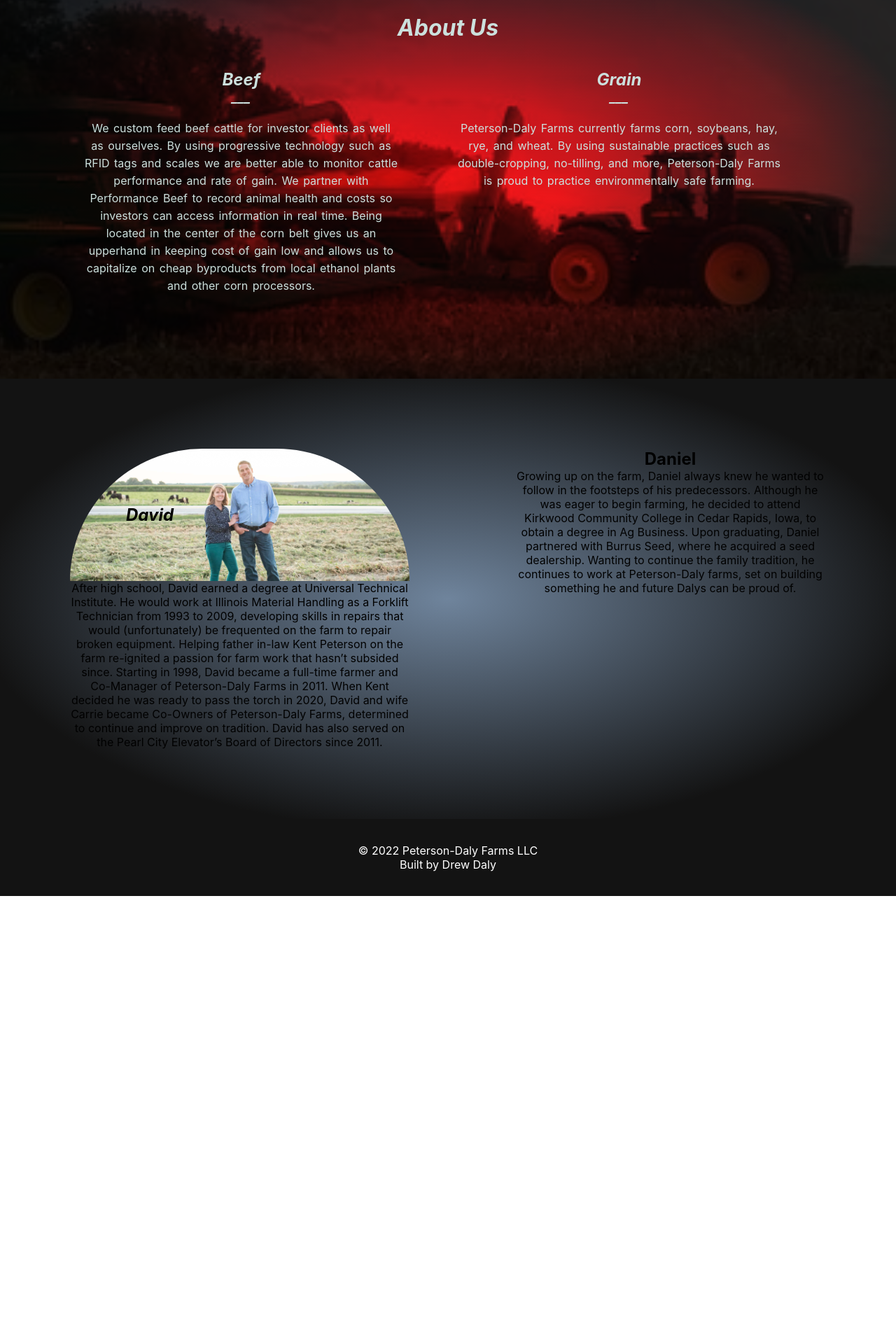
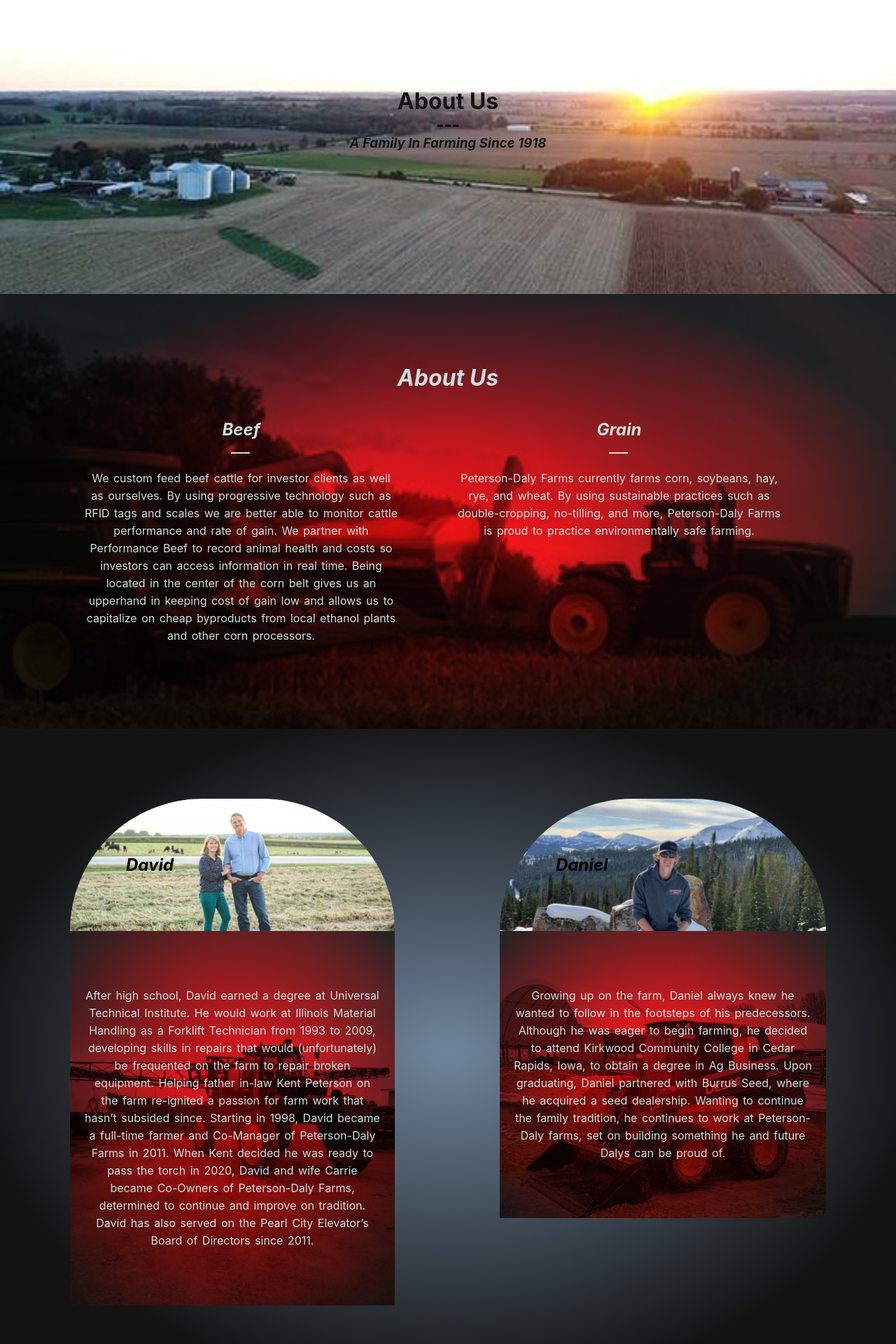
Before and after one commit to drewDaly/pd, a React (Create React App) app: page /AboutUs in a window 1280 px wide. Shown: the part 160-2080 px from the top of the page at 70% size. Before the commit the page ends 1440 px from the top, so only its background shows below. Built offline with nearby package versions, Linux system fonts and the light colour scheme; the HTML template or start-up script is replaced by a standard one.

Commit message:
About Us and Trust

```diff
--- a/src/components/Masthead.js
+++ b/src/components/Masthead.js
@@ -1,11 +1,12 @@
 import React from 'react'
 import "./Masthead.scss";
-function Masthead() {
+function Masthead({title, subtitle}) {
   return (
     <div className="masthead">
     <div className="masthead-container">
-        <h1 className='title'>Peterson-Daly Farms LLC</h1>
-        <h3 className='subtitle'>Family Run Beef and Grain Farm</h3>
+        <h1 className='title'>{title}</h1>
+        <h2 className='dash'>---</h2>
+        <h3 className='subtitle'>{subtitle}</h3>
     </div>
 </div>
   )
--- a/src/components/Masthead.scss
+++ b/src/components/Masthead.scss
@@ -17,3 +17,6 @@
 .subtitle {
     color: $black2;
 }
+.dash {
+    color:$black;
+}
--- a/src/components/pages/AboutUs/AboutUs.js
+++ b/src/components/pages/AboutUs/AboutUs.js
@@ -1,10 +1,12 @@
 import React from 'react'
-import {AboutData} from "./Data";
+import {AboutData, AboutMast} from "./Data";
 import "./AboutUs.scss";
+import Masthead from '../../Masthead';
 
 const AboutUs = () => {
   return (
     <>
+    <Masthead {...AboutMast}/>
     <div class = "about-container" id="about-section">
         <div className="header"> <h1> About Us </h1></div>
         <div className="beef">
@@ -21,17 +23,13 @@ const AboutUs = () => {
         <div className="david__head">
             <h2 className='person__header'>{AboutData.name1}</h2>
         </div>
-        <div className="david__para">
-            <p className='person__para-desc'>{AboutData.para1}</p>
-        </div>
+            <p className='david__para'>{AboutData.para1}</p>
     </div>
     <div className="person">
         <div className="daniel__head">
             <h2 className='person__header'>{AboutData.name2}</h2>
         </div>
-        <div className="daniel__para">
-            <p className='person__para-desc'>{AboutData.para2}</p>
-        </div>
+            <p className='daniel__para'>{AboutData.para2}</p>
     </div>
     </div>
     </>
--- a/src/components/pages/AboutUs/AboutUs.scss
+++ b/src/components/pages/AboutUs/AboutUs.scss
@@ -55,3 +55,73 @@
     text-indent: 80px;
     font-style: oblique;
 }
+.daniel__head {
+    padding-top: 80px;
+    padding-bottom:80px;
+    background-image: url("./../../../images/danny\ mountain.jpg");
+    background-size:cover;
+    background-position-y: -60px;
+    color: $black;
+    border-top-left-radius: 400px;
+    border-top-right-radius: 400px;
+    text-align: left;
+    text-indent: 80px;
+    font-style: oblique;
+}
+.david__para {
+        background-image: url("./../../../images/sprayer.png"), radial-gradient(ellipse at center, #aa0c10, $black2);
+        padding-top: 80px;
+        padding-bottom: 80px;
+        background-blend-mode:overlay;
+        background-position:center;
+        background-size:cover;
+        color: $light;
+        height:auto;
+}
+.daniel__para {
+    background-image: url("./../../../images/skidloader.png"), radial-gradient(ellipse at center, #aa0c10, $black2);
+    padding-top: 80px;
+    padding-bottom: 80px;
+    background-blend-mode: overlay;
+    background-position:center;
+    background-size:cover;
+    color: $light;
+}
+p {
+    padding:20px;
+    word-spacing:2px;
+    line-height: 25px;
+    font-style: normal;
+}
+@media screen and (max-width:1240px) {
+    .about-container {
+        padding:10px;
+    }
+    .people-container {
+        grid-template-columns: auto;
+        column-gap: 10px;
+    }
+    .daniel__para {
+        order: 5;
+        padding-top:20px;
+        padding-bottom:20px;
+    }
+    .david__para {
+        order:2;
+        padding-top:20px;
+        padding-bottom:20px;
+    }
+    .david__contact {
+        order:3;
+    }
+    .daniel__head {
+        order:4;
+        background-position: 0 50%;
+    }
+    .daniel__contact {
+        order:6;
+    }
+    .david__head {
+        background-position: 0 30%;
+    }
+}
--- a/src/components/pages/AboutUs/Data.js
+++ b/src/components/pages/AboutUs/Data.js
@@ -6,3 +6,7 @@ export const AboutData = {
     para1: "After high school, David earned a degree at Universal Technical Institute. He would work at Illinois Material Handling as a Forklift Technician from 1993 to 2009, developing skills in repairs that would (unfortunately) be frequented on the farm to repair broken equipment. Helping father in-law Kent Peterson on the farm re-ignited a passion for farm work that hasn’t subsided since. Starting in 1998, David became a full-time farmer and Co-Manager of Peterson-Daly Farms in 2011. When Kent decided he was ready to pass the torch in 2020, David and wife Carrie became Co-Owners of Peterson-Daly Farms, determined to continue and improve on tradition. David has also served on the Pearl City Elevator’s Board of Directors since 2011.",
     para2: "Growing up on the farm, Daniel always knew he wanted to follow in the footsteps of his predecessors. Although he was eager to begin farming, he decided to attend Kirkwood Community College in Cedar Rapids, Iowa, to obtain a degree in Ag Business. Upon graduating, Daniel partnered with Burrus Seed, where he acquired a seed dealership. Wanting to continue the family tradition, he continues to work at Peterson-Daly farms, set on building something he and future Dalys can be proud of."
 }
+export const AboutMast = {
+    title: "About Us",
+    subtitle: "A Family In Farming Since 1918"
+}
--- a/src/components/pages/HomePage/Data.js
+++ b/src/components/pages/HomePage/Data.js
@@ -14,3 +14,7 @@ export const homeObjTwo = {
     alt: "dave and kent",
     lightBg: false
 }
+export const homeObjMast = {
+    title: "Peterson-Daly Farms LLC",
+    subtitle:"A Family Operated Beef and Grain Farm"
+}
--- a/src/components/pages/HomePage/Home.js
+++ b/src/components/pages/HomePage/Home.js
@@ -2,13 +2,13 @@ import React from 'react'
 import {Fade} from 'react-slideshow-image';
 import 'react-slideshow-image/dist/styles.css';
 import HeroSection from '../../HeroSection';
-import {homeObjOne, homeObjTwo} from "./Data";
-import MastHead from '../../Masthead';
+import {homeObjOne, homeObjTwo, homeObjMast} from "./Data";
+import Masthead from '../../Masthead';
 
 const Home = () => {
   return (
     <>
-        <MastHead />
+        <Masthead {...homeObjMast}/>
         <HeroSection {...homeObjOne} />
         <HeroSection {...homeObjTwo}/>
     </>
--- /dev/null
+++ b/src/components/pages/TrustedPartners/Data.js
@@ -0,0 +1,20 @@
+import pb from "./../../../images/pb_logo.png";
+import pce from "./../../../images/pceimg.png";
+import burrus from "./../../../images/burrusimg.png";
+import dekalb from "./../../../images/dekalb.png";
+export const PbData = {
+    pb: pb,
+    pbPara: "Performance Beef's cutting-edge technology helps us better care for our cattle and prevent loss."
+}
+export const PceData = {
+    pce: pce,
+    pcePara: "Pearl City Elevator supplies us with chemicals needed to increase yield and crop health."
+}
+export const BurrusData = {
+    burrus: burrus,
+    burrusPara: "Burrus seed is our main seed supplier, providing us with the seed that will grow strong crops that yield well."
+}
+export const DekalbData = {
+    dekalb: dekalb,
+    dekalbPara: "Dekalb Feeds monitors our rations; what we feed our cattle determines how well they gain."
+}
--- a/src/components/pages/TrustedPartners/TrustedPartners.js
+++ b/src/components/pages/TrustedPartners/TrustedPartners.js
@@ -0,0 +1,61 @@
+import React from 'react'
+import "./TrustedPartners.scss"
+import { PbData, PceData, BurrusData, DekalbData } from './Data';
+const TrustedPartners = () => {
+  return (
+    <>
+    <div class="trust-container" id="trust-section">
+        <div class="performance-beef">
+            <div class="logo" id="pb__logo">
+                <a href="https://www.performancelivestockanalytics.com" target="_blank" rel="noopener noreferrer">
+                    <img src={PbData.pb} alt="pb_logo" id="pb_logo"></img>
+                </a>
+            </div>
+            <div class="para" id="pb__para">
+                <h3>Performance Beef</h3>
+                <h3>--</h3>
+                <p>{PbData.pbPara}</p>
+            </div>
+        </div>
+        <div class="pearl-city">
+            <div class="logo" id="pce__logo">
+                <a href="https://pce-coops.com" target="_blank" rel="noopener noreferrer">
+                    <img src={PceData.pce} alt="pce_logo" id="pce_logo"></img>
+                </a>
+            </div>
+            <div class="para" id="pce__para">
+                <h3>Pearl City Elevator</h3>
+                <h3>--</h3>
+                <p>{PceData.pcePara}</p>
+            </div>
+        </div>
+        <div class="burrus">
+            <div class="logo" id="burrus__logo">
+                <a href="https://burrusseed.com" target="_blank" rel="noopener noreferrer">
+                    <img src={BurrusData.burrus} alt="burrus_logo" id="burrus_logo"></img>
+                </a>
+            </div>
+            <div class="para" id="burrus__para">
+                <h3>Burrus Seed</h3>
+                <h3>--</h3>
+                <p>{BurrusData.burrusPara}</p>
+            </div>
+        </div>
+        <div class="dekalb">
+            <div class="logo" id="dekalb__logo">
+                <a href="https://hueberfeed.com/dekalb-feeds" target="_blank" rel="noopener noreferrer">
+                    <img src={DekalbData.dekalb} alt="dekalb_logo" id="dekalb_logo"></img>
+                </a>
+            </div>
+            <div class="para" id="dekalb__para">
+                <h3>Dekalb Feeds</h3>
+                <h3>--</h3>
+                <p>{DekalbData.dekalbPara}</p>
+            </div>
+        </div>
+    </div>
+    </>
+  )
+}
+
+export default TrustedPartners
--- a/src/components/pages/TrustedPartners/TrustedPartners.scss
+++ b/src/components/pages/TrustedPartners/TrustedPartners.scss
@@ -0,0 +1,69 @@
+@import "./../../../styles/variables.scss";
+
+#trust-section {
+    text-align: center;
+    align-items: center;
+    color: $light;
+    justify-content: center;
+    padding-left:100px;
+    padding-right:100px;
+    padding-top:100px;
+    padding-bottom:100px;
+    display: grid;
+    grid-template-columns: auto auto;
+    row-gap: 75px;
+    column-gap: 75px;
+    background-image: radial-gradient(ellipse at center, $background, $black2 75%);
+}
+.performance-beef {
+    background-image: url("./../../../images/pb_back.png"), radial-gradient(ellipse at center, $dark_red, $black2);
+}
+#pb_logo:hover {
+    content:url("./../../../images/pb_alt.png");
+    transition: all 0.3s ease;
+}
+.pearl-city {
+    background-image: url("./../../../images/pce_back.png"), radial-gradient(ellipse at center, $dark_red, $black2);
+}
+#pce_logo:hover {
+    content:url("./../../../images/pce_alt.png");
+    transition: all 0.3s ease;
+}
+.burrus {
+    background-image: url("./../../../images/burrus_back.png"), radial-gradient(ellipse at center, $dark_red, $black2);
+}
+#burrus_logo:hover {
+    content:url("./../../../images/burrus_alt.png");
+    transition: all 0.3s ease;
+}
+.dekalb {
+    background-image: url("./../../../images/feed wagon.png"), radial-gradient(ellipse at center, $dark_red, $black2);
+}
+#dekalb_logo:hover {
+    content: url("./../../../images/dekalb_alt.png");
+    transition: all 0.3s ease;
+}
+h3 {
+    color: $light;
+    font-style: oblique;
+}
+#pb__logo, #pce__logo, #burrus__logo, #dekalb__logo {
+    padding:20px
+}
+#pb_logo, #pce_logo, #burrus_logo, #dekalb_logo {
+    width:100px;
+}
+.performance-beef, .pearl-city, .burrus, .dekalb {
+    max-width: 400px;
+    min-height:200px;
+    border-radius: 30px;
+    background-blend-mode: overlay;
+    background-position: center;
+    background-size: cover;
+    padding:20px;
+}
+@media screen and (max-width: 1240px) {
+    #trust-section {
+        grid-template-columns:auto;
+    }
+}
```
